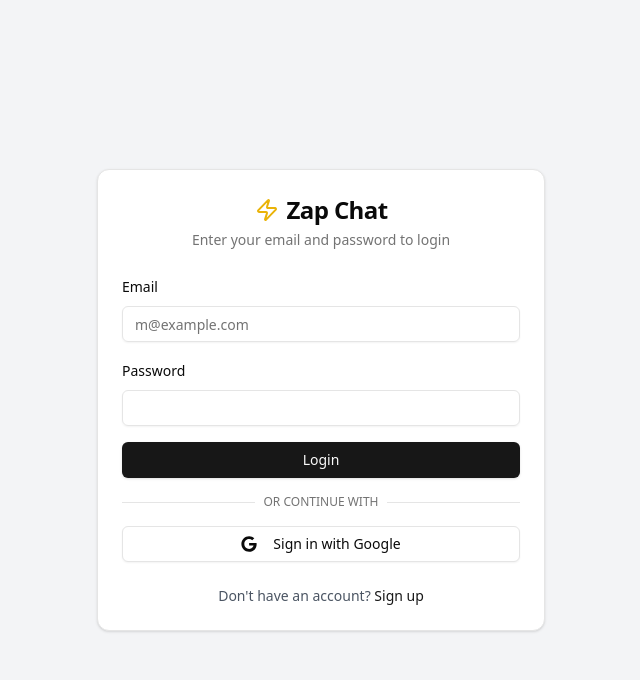
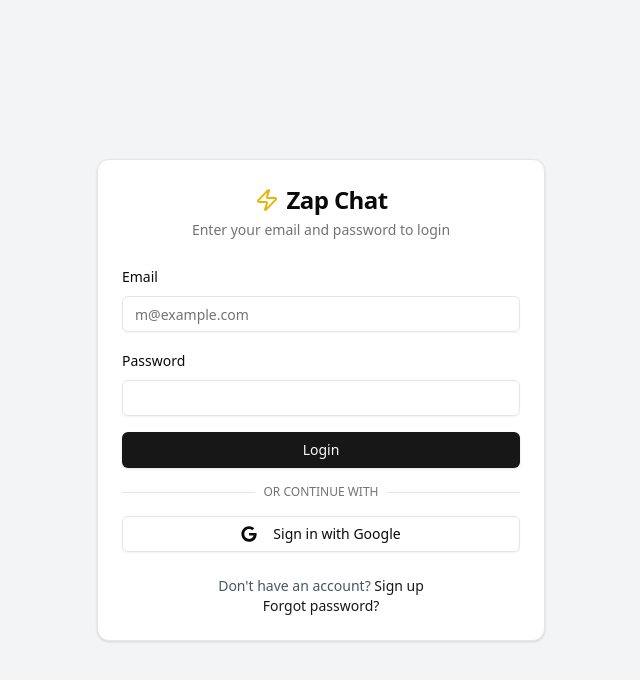
Before and after one commit to hamzasheraz/Zap-Chat, a Next.js app: page /login in a window 1280 px wide. Shown: the top 680 px of the page, without its empty margins (319-959 px from the left). Built offline with nearby package versions, Linux system fonts and the light colour scheme.

Commit message:
Forgot password link added at login page

```diff
--- a/components/formfooter/index.jsx
+++ b/components/formfooter/index.jsx
@@ -11,6 +11,11 @@ const Formfooter = ({ page }) => {
                         <Link href='/signup' className="font-medium text-primary hover:underline">
                             Sign up
                         </Link>
+                        <p>
+                            <Link href='/forgotpassword' className="font-medium text-primary hover:underline">
+                                Forgot password?
+                            </Link>
+                        </p>
                     </>
                 ) : page === 'signup' ? (
                     <>
--- a/components/passwordform/index.jsx
+++ b/components/passwordform/index.jsx
@@ -2,7 +2,7 @@ import { Input } from "@/components/ui/input"
 import { Label } from "@/components/ui/label"
 import Submitbutton from "../submitbutton"
 
-const Passwordform = ({ handleSubmit, user, isLoading, error,setUser }) => {
+const Passwordform = ({ handleSubmit, user, isLoading, error, setUser }) => {
     return (
         <form onSubmit={handleSubmit} className="space-y-4">
             <div className="space-y-2">
```
